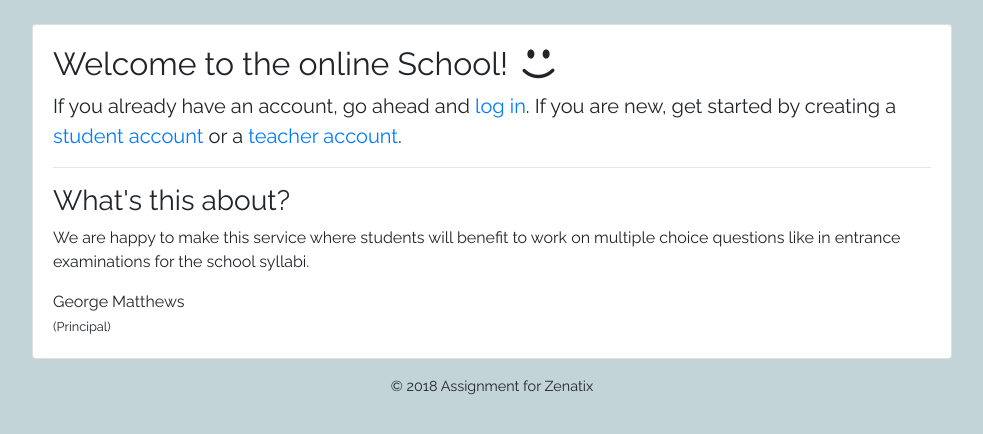
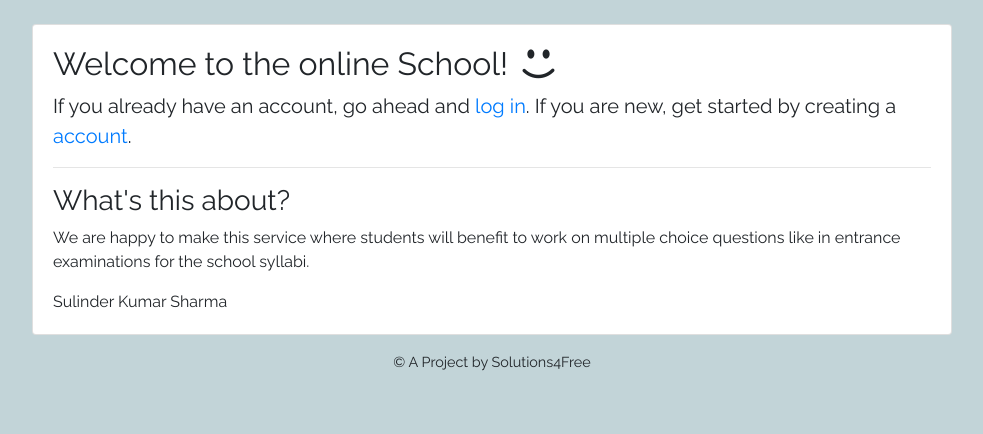
Before and after one commit to sanchitsharma/quiz_app, a Django app: page / in a window 1280 px wide. Shown: the part 56-490 px from the top of the page, without its empty margins (148-1131 px from the left). Run offline with Django 3.2, Linux system fonts and the light colour scheme; some libraries are stand-ins or nearby versions; some web fonts are replaced.

Commit message:
display changes

```diff
--- a/classroom/templates/classroom/home.html
+++ b/classroom/templates/classroom/home.html
@@ -4,12 +4,12 @@
   <h2>Welcome to the online School! <span class="icon-emo-happy"></span></h2>
   <p class="lead">
     If you already have an account, go ahead and <a href="{% url 'login' %}">log in</a>. If you are new, get started
-    by creating a <a href="{% url 'student_signup' %}">student account</a> or a <a href="{% url 'teacher_signup' %}">teacher account</a>.
+    by creating a <a href="{% url 'signup' %}">account</a>.
   </p>
   <hr>
   <h3>What's this about?</h3>
   <p>
     We are happy to make this service where students will benefit to work on multiple choice questions like in entrance examinations for the school syllabi.
   </p>
-   <p class="mb-0">George Matthews<br><small>(Principal)</small></p>
+   <p class="mb-0">Sulinder Kumar Sharma
 {% endblock %}
--- a/templates/base.html
+++ b/templates/base.html
@@ -62,8 +62,7 @@
             </div>
           </div>
          <footer class="text-center pb-3">
-            © 2018 Assignment for
-            <a href="https://zenatix.com">Zenatix</a>
+            © A Project by Solutions4Free
           </footer>
         </div>
       </div>
```
